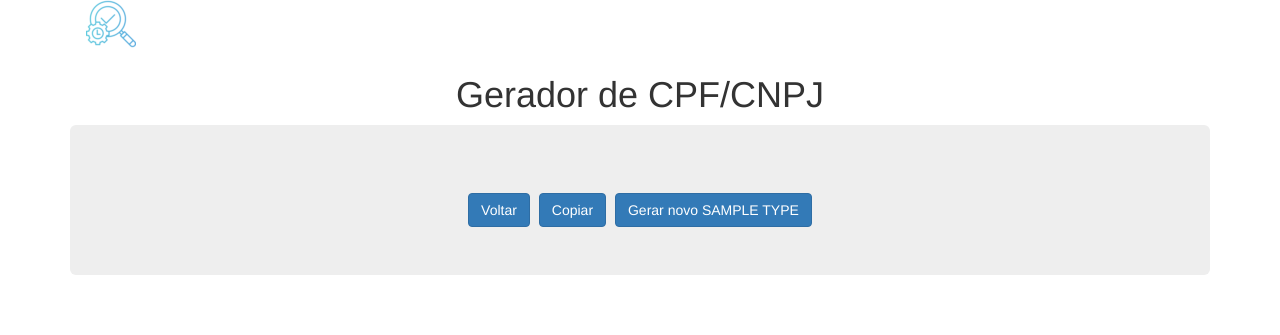
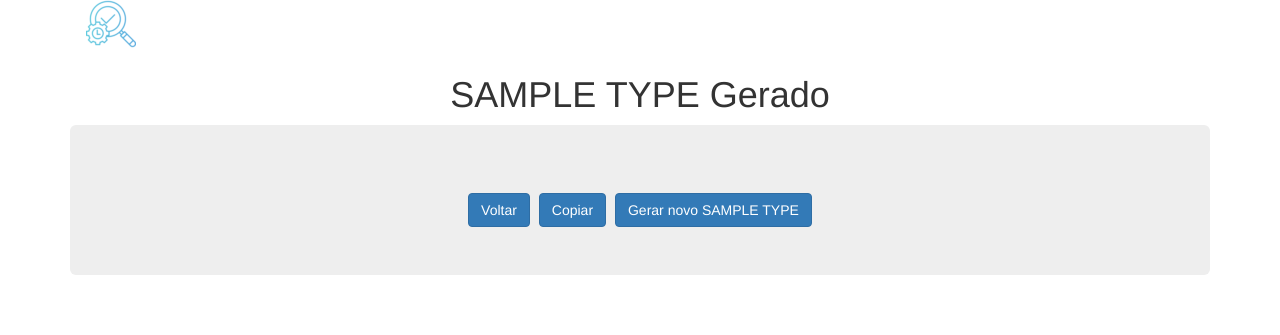
Before and after one commit to carlos-moreno/validador-cpf-cnpj, a Flask app: template src/templates/gerador.html.j2 in a window 1280 px wide. Shown: the part 17-352 px from the top of the page. Run offline with Flask 3, Linux system fonts and the light colour scheme; the template is opened without the code that fills it: most values are stand-ins (such as "Sample title", 1, 10 or a date in 2020); some libraries are stand-ins or nearby versions.

Commit message:
feat: Updated the generated CNPJ/CPF message

```diff
--- a/src/templates/gerador.html.j2
+++ b/src/templates/gerador.html.j2
@@ -2,7 +2,7 @@
 
 {% block content %}
 <div class="container mt-5">
-    <h1 class="text-center">Gerador de CPF/CNPJ</h1>
+    <h1 class="text-center">{{ type|upper }} Gerado</h1>
     <div class="jumbotron mt-4 p-4 bg-light">
         <div class="d-flex justify-content-center align-items-center mb-3" style="gap: 10px;">
             <h2 class="text-center mb-0" id="mensagem-gerada">{{ message }}</h2>
```
